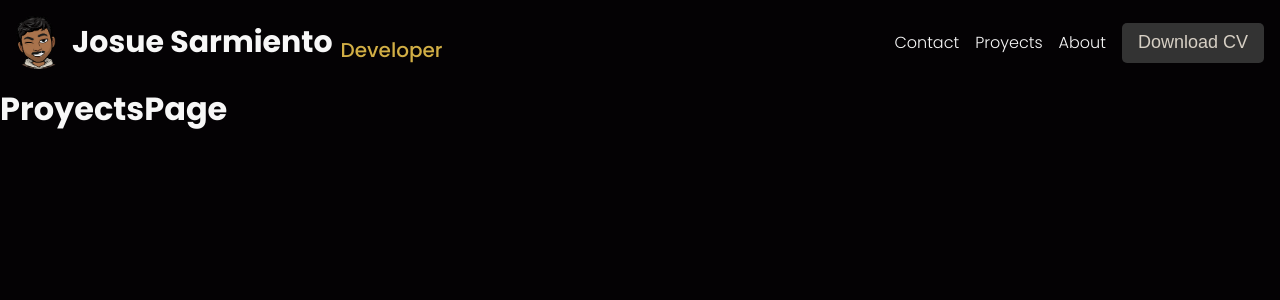
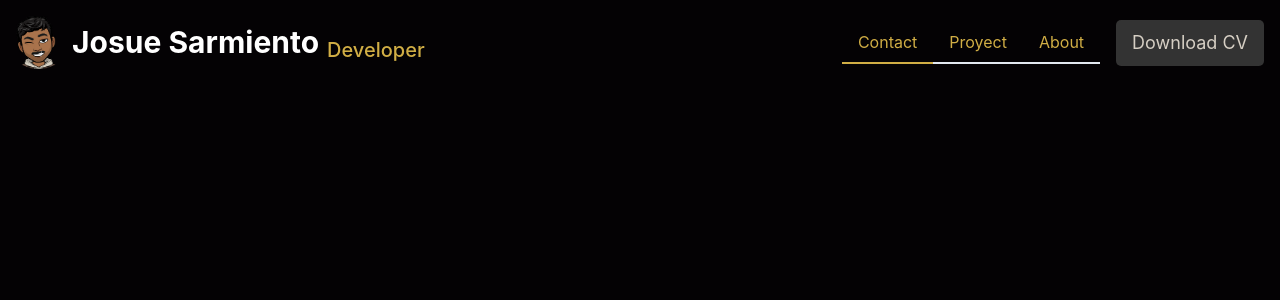
Before and after one commit to josuesss72/PortafolioMe, a React (Vite) app: page /proyects in a window 1280 px wide. Shown: the top 300 px of the page. Built offline with nearby package versions, Linux system fonts and the light colour scheme.

Commit message:
josue sarmiento => process header and i was install the librery chakra

```diff
--- a/package.json
+++ b/package.json
@@ -9,6 +9,8 @@
     "preview": "vite preview"
   },
   "dependencies": {
+    "@chakra-ui/react": "^2.8.2",
+    "@chakra-ui/tabs": "^3.0.0",
     "framer-motion": "^11.3.24",
     "react": "^18.2.0",
     "react-dom": "^18.2.0",
--- a/src/components/layout/components/header/Header.jsx
+++ b/src/components/layout/components/header/Header.jsx
@@ -1,6 +1,7 @@
 import React  from 'react';
 import styles from './Header.module.css'
 import EmojiMe from './components/emojiMe/EmojiMe';
+import { Tabs, TabList, Tab } from '@chakra-ui/tabs';
 
 const Header = () => {
   // component header
@@ -15,11 +16,13 @@ const Header = () => {
         </article>
       </section>
       <section className={styles.containerNavigation}>
-        <ul className={styles.containerUl}>
-          <li className={styles.item}>Contact</li>
-          <li className={styles.item}>Proyects</li>
-          <li className={styles.item}>About</li>
-        </ul>
+        <Tabs>
+          <TabList>
+            <Tab color={"var(--primary-500-color)"}>Contact</Tab>
+            <Tab color={"var(--primary-500-color)"}>Proyect</Tab>
+            <Tab color={"var(--primary-500-color)"}>About</Tab>
+          </TabList>
+        </Tabs>
         <button className={styles.button}>Download CV</button>
       </section>
     </header>
--- a/src/main.jsx
+++ b/src/main.jsx
@@ -3,9 +3,23 @@ import ReactDOM from 'react-dom/client'
 import { BrowserRouter } from 'react-router-dom'
 import App from './App'
 import './index.css'
+import {ChakraProvider, extendTheme} from '@chakra-ui/react'
+
+const theme = extendTheme({
+  styles: {
+    global: {
+      body: {
+        backgroundColor: "#040204" ,
+        color: "white"
+      },
+    },
+  },
+});
 
 ReactDOM.createRoot(document.getElementById('root')).render(
   <BrowserRouter>
-    <App />
+    <ChakraProvider theme={theme}>
+      <App />
+    </ChakraProvider>
   </BrowserRouter>
 )
--- a/src/pages/ProyectsPage/ProyectsPage.jsx
+++ b/src/pages/ProyectsPage/ProyectsPage.jsx
@@ -6,7 +6,6 @@ const ProyectsPage = () => {
 	return (
 		<Layout>
 			<main>
-				<h1>ProyectsPage</h1>
 			</main>
 		</Layout>
 	)
```
Also changed, not shown: 1 other file (tests, documents, lock files or other folders).
